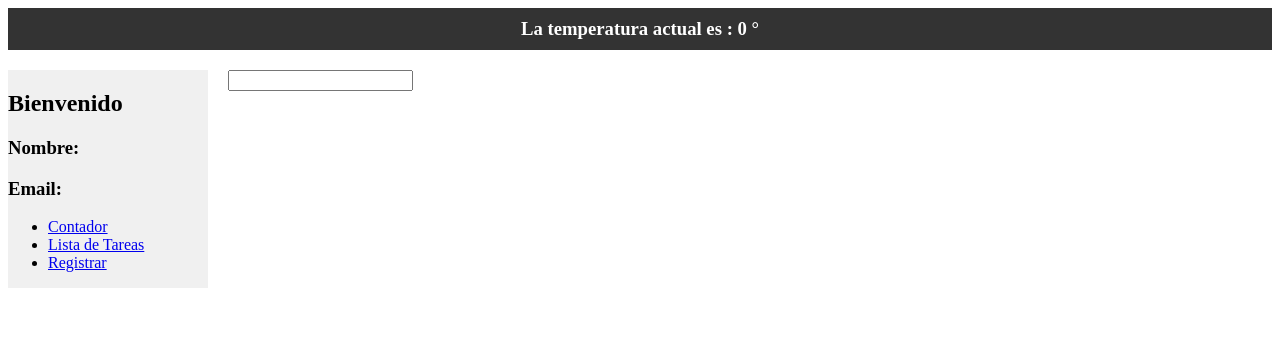
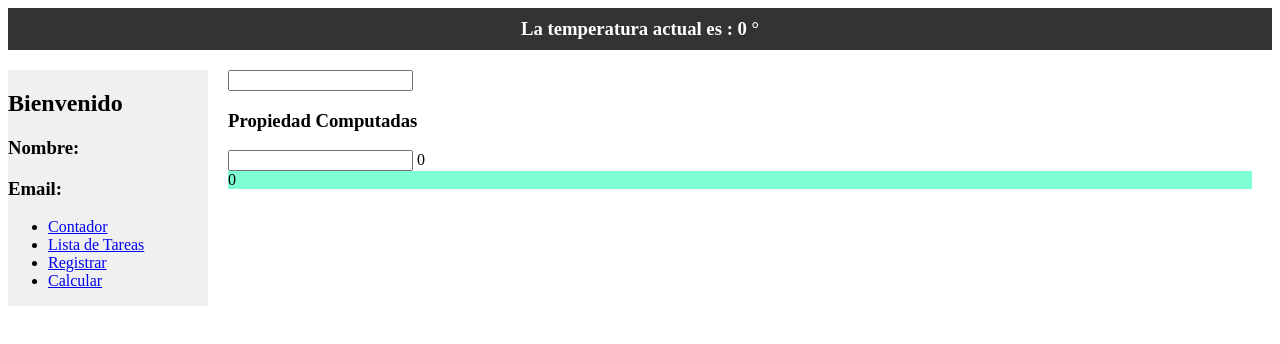
Before and after one commit to Jheremy-Conca/proyecto-vue, a Vue app: page /calcular in a window 1280 px wide. Shown: the top 344 px of the page. Built offline with nearby package versions, Linux system fonts and the light colour scheme; no server answers.

Commit message:
Propepiedades Computadas

```diff
--- a/src/components/Sidebar.vue
+++ b/src/components/Sidebar.vue
@@ -9,6 +9,7 @@
     <li><router-link to = "/contador">Contador</router-link></li>
     <li> <router-link to = "/lista-de-tareas">Lista de Tareas</router-link></li>
     <li> <router-link to = "/registrar">Registrar</router-link></li>
+    <li> <router-link to = "/calcular">Calcular</router-link></li>
 </ul>
  </div>
 </template>
--- /dev/null
+++ b/src/modules/calcular/views/CalcularView.vue
@@ -0,0 +1,19 @@
+<template>
+ <h3>Propiedad Computadas</h3>
+ <input type="text" v-model="valor">
+  {{valorCalculado}}
+  <ResultadoSection :resultado="valorCalculado"></ResultadoSection>
+</template>
+
+<script setup>
+import {ref, computed} from 'vue';
+import ResultadoSection from './components/ResultadoSection.vue';
+const valor = ref('');
+const valorCalculado =  computed(()=>{
+  return valor.value *3;
+})
+</script>
+
+<style scoped>
+
+</style>
--- /dev/null
+++ b/src/modules/calcular/views/components/ResultadoSection.vue
@@ -0,0 +1,21 @@
+<template>
+  <div class="resultado">
+      {{props.resultado}}
+  </div>
+</template>
+
+<script setup>
+import { defineProps } from 'vue';
+const props = defineProps(
+  [
+    'resultado'
+  ]
+)
+</script>
+
+<style scope>
+.resultado{
+  background-color: aquamarine;
+
+}
+</style>
--- a/src/router/index.js
+++ b/src/router/index.js
@@ -27,6 +27,12 @@
 
       component: () => import("../modules/registro/views/RegistrarView.vue"),
     },
+    {
+      path: "/calcular",
+      name: "calcular",
+
+      component: () => import("../modules/calcular/views/CalcularView.vue"),
+    },
   ],
 });
 
```
